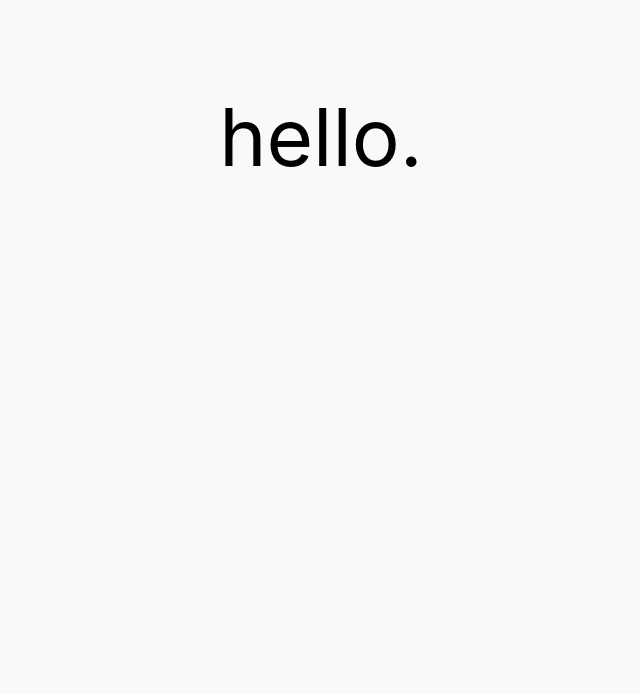
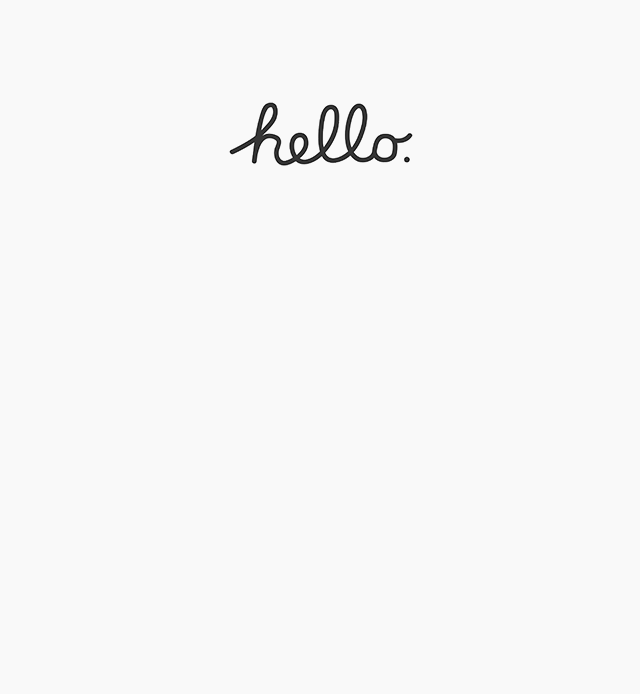
Before and after one commit to brunodelgado/brunodelgado.github.io, a plain HTML site: page index.html in a window 1280 px wide. Shown: the top 694 px of the page, without its empty margins (319-959 px from the left). Drawn offline with Linux system fonts and the light colour scheme.

Commit message:
Updating hello asset.

```diff
--- a/index.html
+++ b/index.html
@@ -6,7 +6,7 @@
 </head>
 <body id="body">
 <div id="title" align="center">
-	hello.
+	<img src="hello.png" alt="hello">
 </div>
 <div id="footer" align="center">
 	<a href="https://twitter.com/brunodelgado_a">
```
Also changed, not shown: hello.png (added), 1 other file.
